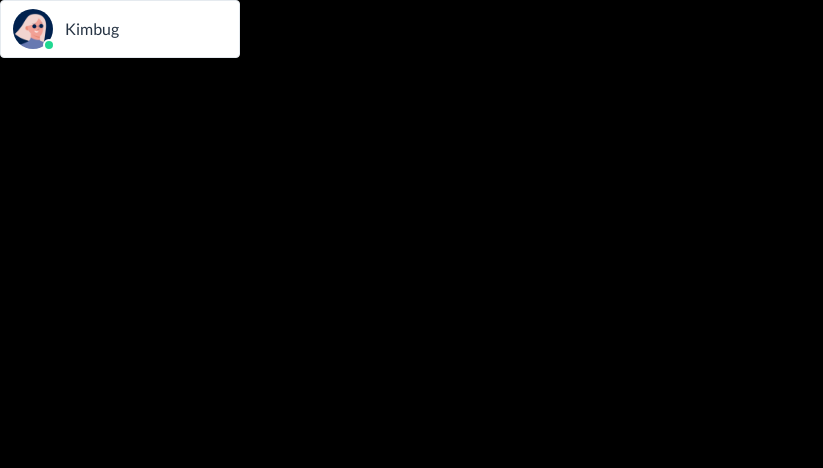
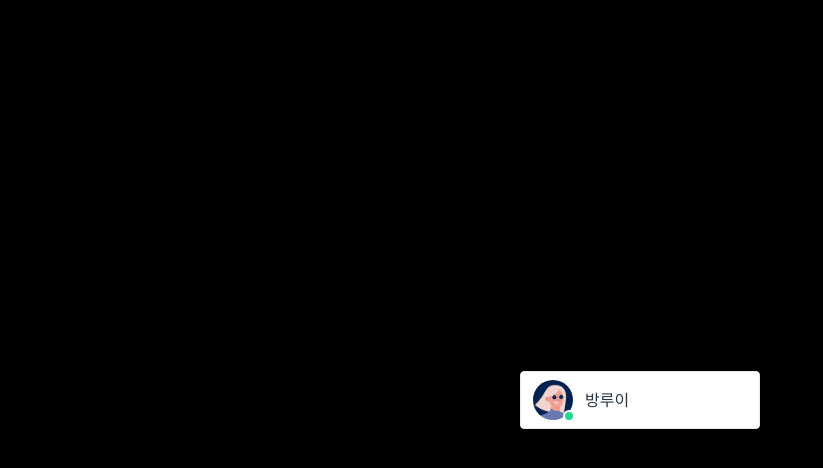
Before and after one commit to kbu715/Fundamentals-HTMLandCSS, a plain HTML site: page 08cssPosition-1/index.html in a window 1280 px wide. Shown: the whole page, without its empty margins (0-823 px from the left). Drawn offline with Linux system fonts and the light colour scheme.

Commit message:
rerefactoring using flexbox

```diff
--- a/08cssPosition-1/index.html
+++ b/08cssPosition-1/index.html
@@ -14,7 +14,7 @@
         <span class="user-status" aria-label="Active"></span>
       </div>
       <h1 class="user-name">
-        Kimbug
+        방루이
       </h1>
     </div>
   </body>
--- a/08cssPosition-1/style.css
+++ b/08cssPosition-1/style.css
@@ -6,6 +6,10 @@
   body {
     font-family: "Lato", sans-serif;
     background-color: #000;
+    display: flex;
+    justify-content: center;
+    align-items: center;
+    height: 100vh;
   }
 
   h1 {
@@ -17,16 +21,16 @@
 
   /* ▼ WHERE YOUR CODE BEGINS */
 
-  .user-card::after {
+  /* .user-card::after {
     content: '';
     display: block;
     clear: left;
-  }
+  } */
 
-  .user-photo,
+  /* .user-photo,
   .user-name {
       float: left;
-  }
+  } */
   .user-photo {
       margin-right: 12px;
       position: relative;
@@ -49,15 +53,15 @@
       border-radius: 50%;
       border: 2px solid #fff;
       background-color: #21d891;
-      display: block;
+      /* display: block; */
       position: absolute;
       bottom: -2px;
       right: -2px;
   }
 
-  .user-name {
+  /* .user-name {
       padding: 8px 0;
-  }
+  } */
 
   .user-card {
       width: 240px;
@@ -65,4 +69,6 @@
       border: 1px solid #e5eaef;
       border-radius: 4px;
       background-color: #fff;
+      display: flex;
+      align-items: center;
   }
--- a/08cssPosition-2/style.css
+++ b/08cssPosition-2/style.css
@@ -6,6 +6,10 @@
   body {
     font-family: "Noto Sans KR", sans-serif;
     letter-spacing: -0.02em;
+    display: flex;
+    justify-content: center;
+    align-items: center;
+    height: 100vh;
   }
 
   h1 {
@@ -44,6 +48,10 @@
     background-repeat: no-repeat;
     background-position: center center;
     background-color: transparent;
+  }
+
+  button:focus {
+    outline: none;
   }
 
   #prev {
--- a/08cssPosition-3/style.css
+++ b/08cssPosition-3/style.css
@@ -9,6 +9,9 @@
     font-family: "Nunito Sans", sans-serif;
     color: #273444;
     background-color: #000;
+    display: flex;
+    justify-content: center;
+    align-items: center;
   }
 
   input:focus,
@@ -55,15 +58,20 @@
   /* ▼ WHERE YOUR CODE BEGINS */
   .modal {
       padding: 32px 40px;
-      position: fixed;
+      /* position: fixed;
       top: 50%;
       left: 50%;
-      transform: translate(-50%, -50%);
+      transform: translate(-50%, -50%); */
       border-radius: 4px;
+
+      /* flexbox */
+      display: flex;
+      flex-direction: column;
+      align-items: center;
   }
   .modal-title,
   .modal-desc {
-      text-align: center;
+      /* text-align: center; */
   }
 
   .modal-title {
@@ -72,13 +80,19 @@
 
   .modal-desc {
       width: 590px;
-      margin: 0 auto 24px;
+      /* margin: 0 auto 24px; */
+      margin-top: 0;
+      margin-bottom: 24px;
 
   }
 
   .input-group {
-      text-align: center;
+      /* text-align: center; */
       /* block안에 inline의 요소를 갖고 있는 것들은 text-align을 먹일 수 있다. */
+
+      /* flexbox */
+      display: flex;
+      justify-content: center;
   }
 
   .input-group input {
```
Also changed, not shown: 10cssMediaQuery/style.css (+10 -0 lines).
